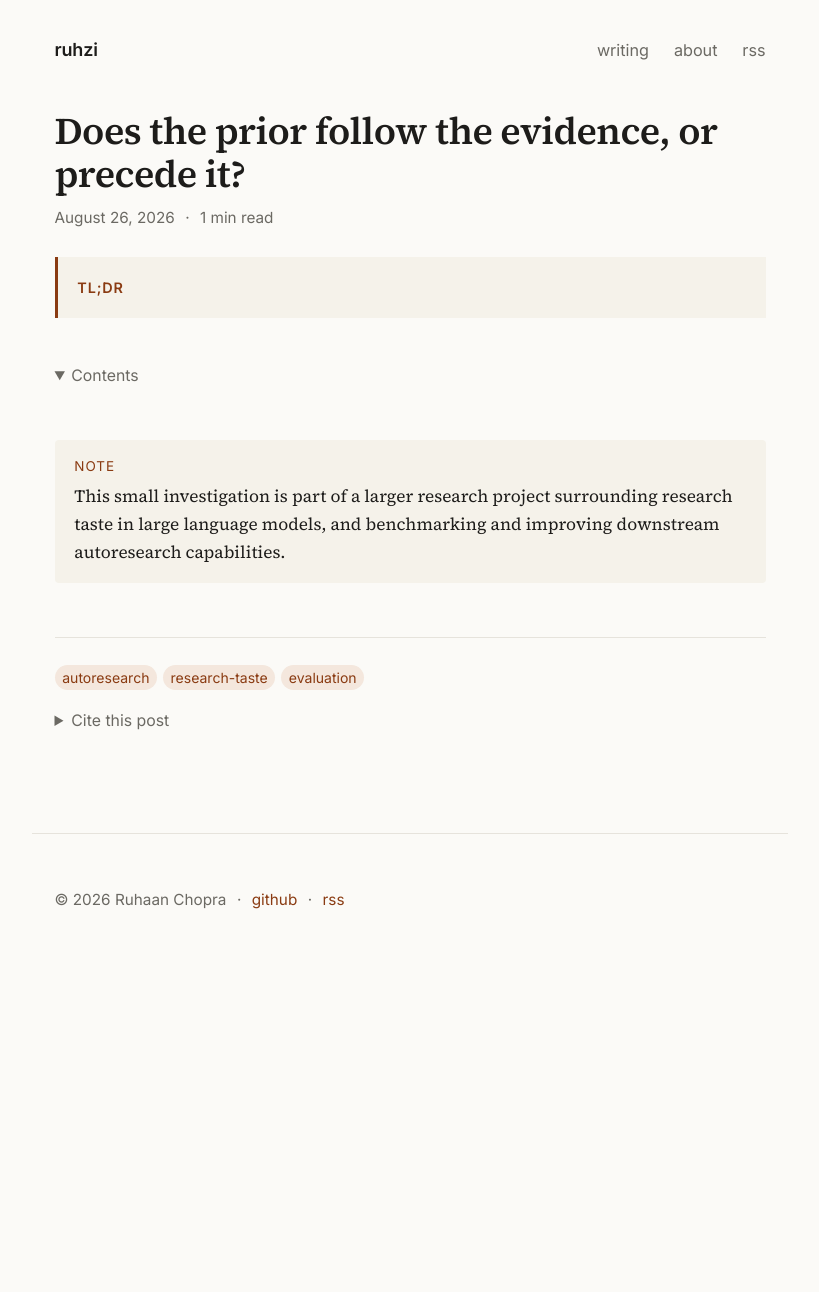
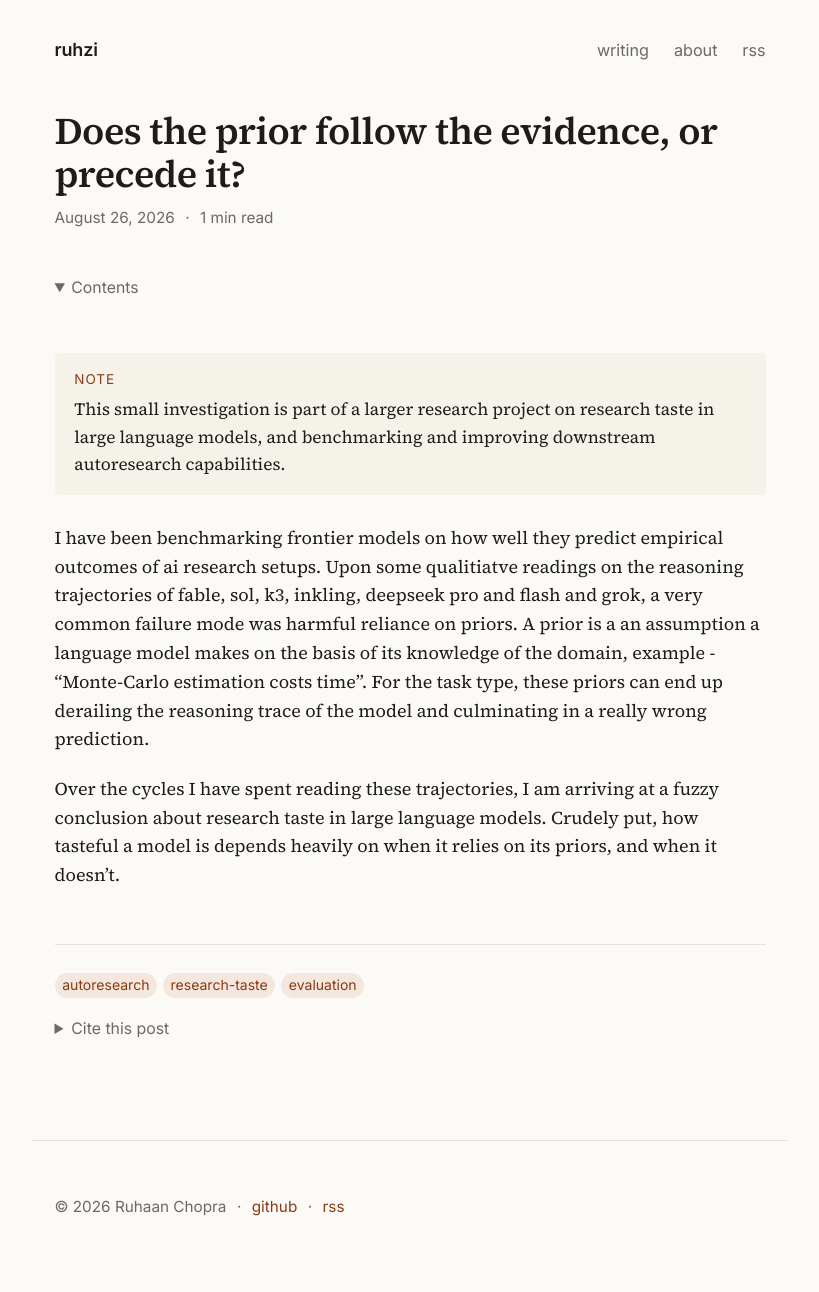
Before and after one commit to ruhzi/ruhzi.github.io, a Jekyll site: the page built from _posts/2026-08-25-prior-vs-evidence-and-prefill.md, in a window 1280 px wide. Shown: the whole page, without its empty margins (230-1049 px from the left). Built offline with Jekyll 4.4.1, drawn with Linux system fonts in a browser that asks for light colours; before the commit the page ends 984 px from its top, so only the background shows below that.

Commit message:
post layout: hide tl;dr box when empty
Co-Authored-By: Claude Fable 5 <noreply@anthropic.com>

```diff
--- a/_layouts/post.html
+++ b/_layouts/post.html
@@ -13,7 +13,7 @@ math: true
       {{ words | divided_by: 230 | at_least: 1 }} min read
       {% if page.series %}<span class="sep">·</span> part of <em>{{ page.series }}</em>{% endif %}
     </p>
-    {% if page.tldr %}
+    {% if page.tldr and page.tldr != "" %}
     <aside class="tldr"><strong>tl;dr</strong> {{ page.tldr }}</aside>
     {% endif %}
   </header>
--- a/_posts/2026-08-25-prior-vs-evidence-and-prefill.md
+++ b/_posts/2026-08-25-prior-vs-evidence-and-prefill.md
@@ -10,8 +10,12 @@ cite: true
 ---
 
 <div class="note" markdown="1">
-This small investigation is part of a larger research project surrounding research taste in large language models, and benchmarking and improving downstream autoresearch capabilities.
+This small investigation is part of a larger research project on research taste in large language models, and benchmarking and improving downstream autoresearch capabilities.
 </div>
+
+I have been benchmarking frontier models on how well they predict empirical outcomes of ai research setups. Upon some qualitiatve readings on the reasoning trajectories of fable, sol, k3, inkling, deepseek pro and flash and grok, a very common failure mode was harmful reliance on priors. A prior is a an assumption a language model makes on the basis of its knowledge of the domain, example - "Monte-Carlo estimation costs time". For the task type, these priors can end up derailing the reasoning trace of the model and culminating in a really wrong prediction.
+
+Over the cycles I have spent reading these trajectories, I am arriving at a fuzzy conclusion about research taste in large language models. Crudely put, how tasteful a model is depends heavily on when it relies on its priors, and when it doesn't.
 
 
 
```
